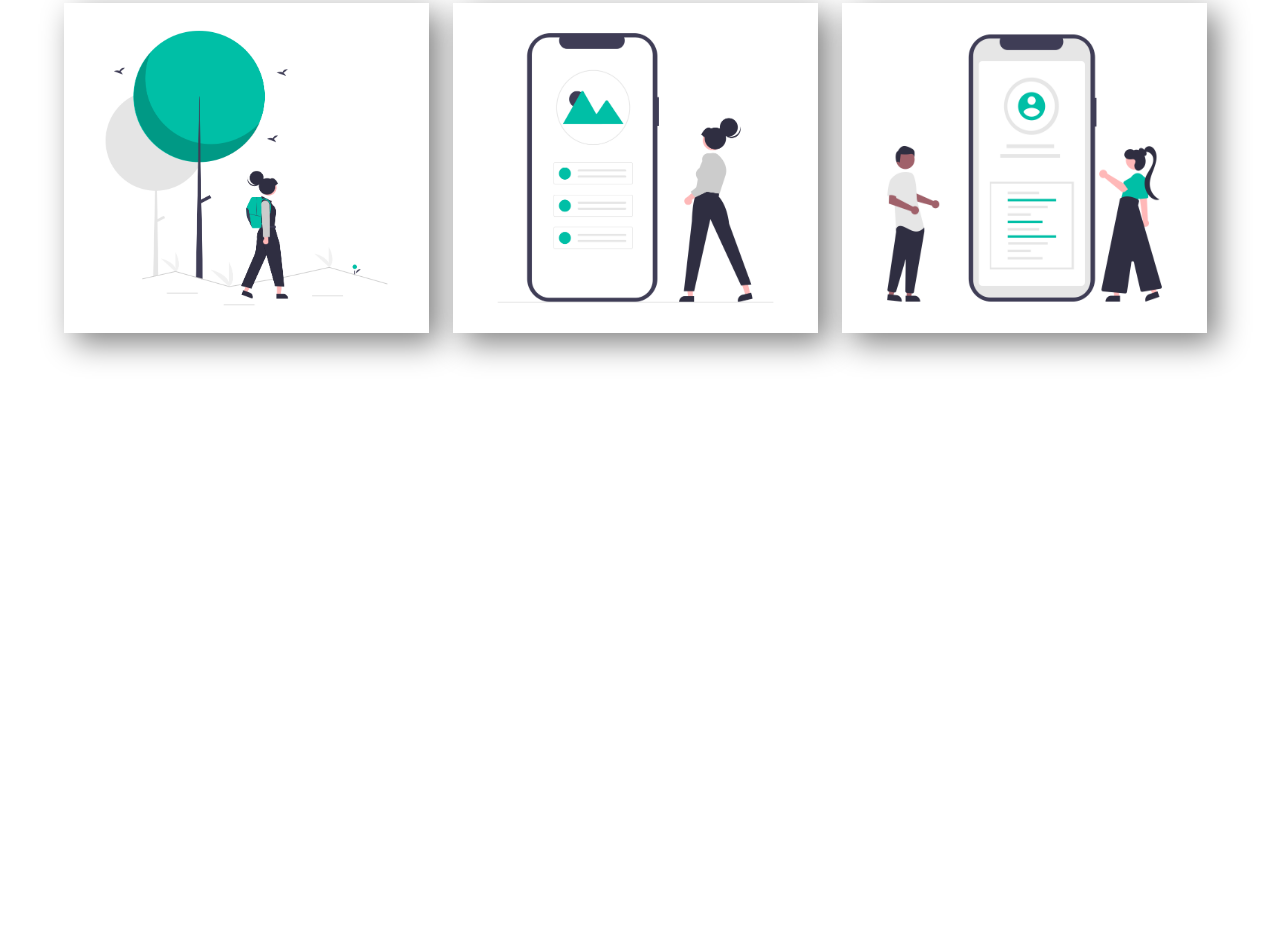
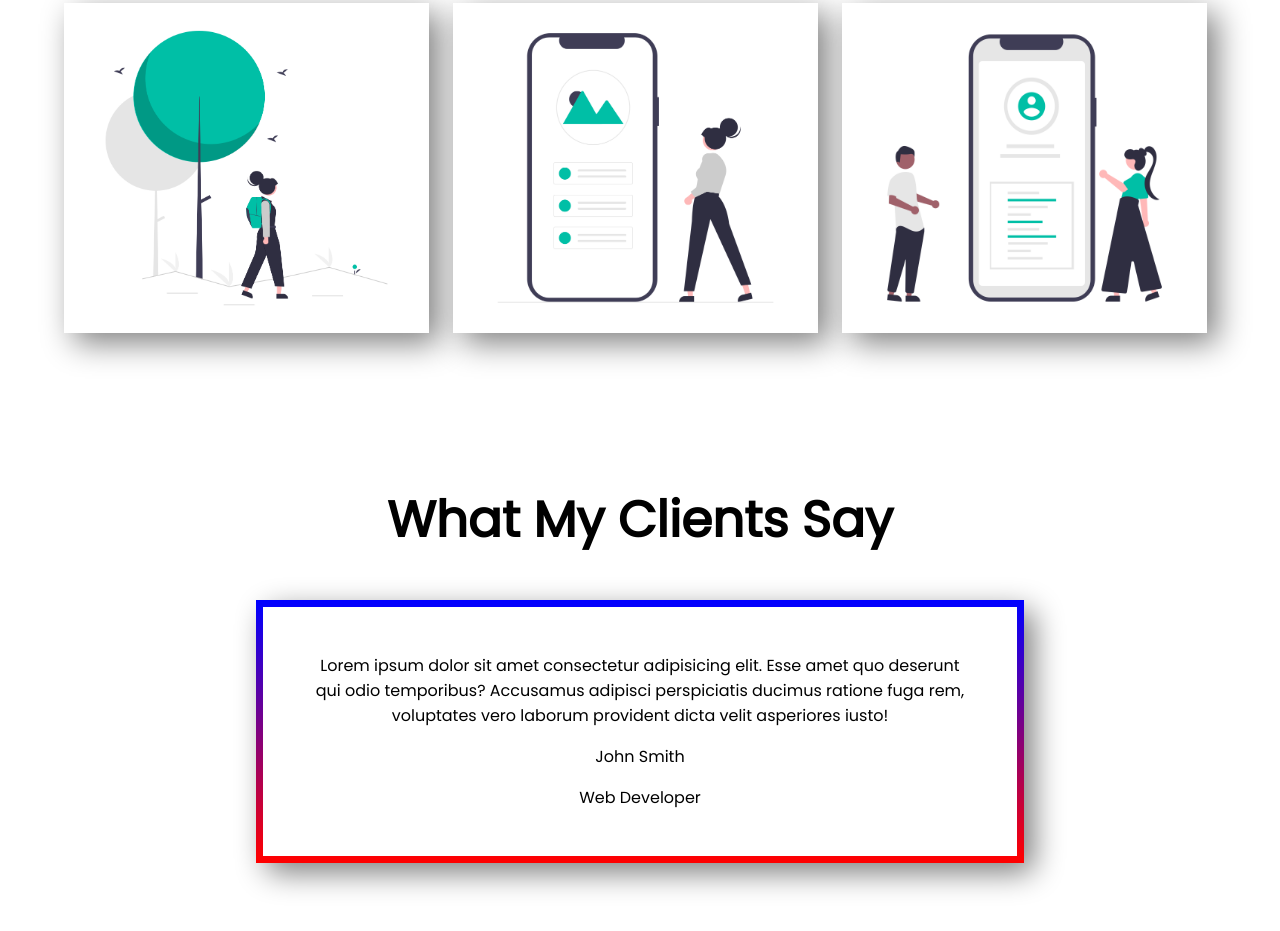
Before and after one commit to junayed-ferdous/portfolio-practice, a plain HTML site: page index.html in a window 1280 px wide. Shown: the part 1171-2102 px from the top of the page. Before the commit the page ends 1654 px from the top, so only its background shows below. Drawn offline with Linux system fonts and the light colour scheme.

Commit message:
clients section added

```diff
--- a/index.html
+++ b/index.html
@@ -48,6 +48,18 @@
             <img src="images/porto (3).png" alt="">
         </div>
     </section>
+    <section class="testimonial-section">
+        <div class="test-area">
+            <h1>What My Clients Say</h1>
+            <div class="test">
+                <p>Lorem ipsum dolor sit amet consectetur adipisicing elit. Esse amet quo deserunt qui odio temporibus?
+                    Accusamus adipisci perspiciatis ducimus ratione fuga rem, voluptates vero laborum provident dicta
+                    velit asperiores iusto!</p>
+                <p>John Smith</p>
+                <p>Web Developer</p>
+            </div>
+        </div>
+    </section>
 </body>
 
 </html>
--- a/style.css
+++ b/style.css
@@ -59,3 +59,22 @@ h1 {
     margin-right: 2%;
     box-shadow: 10px 10px 30px gray;
 }
+
+.testimonial-section {
+    margin-bottom: 150px;
+}
+
+.test-area {
+    text-align: center;
+    margin-left: 20%;
+    margin-right: 20%;
+}
+
+.test {
+    padding: 30px 50px;
+    border: 7px solid;
+    border-image: linear-gradient(blue, red);
+    border-image-slice: 4;
+    border-radius: 10px;
+    box-shadow: 10px 10px 30px gray;
+}
```
